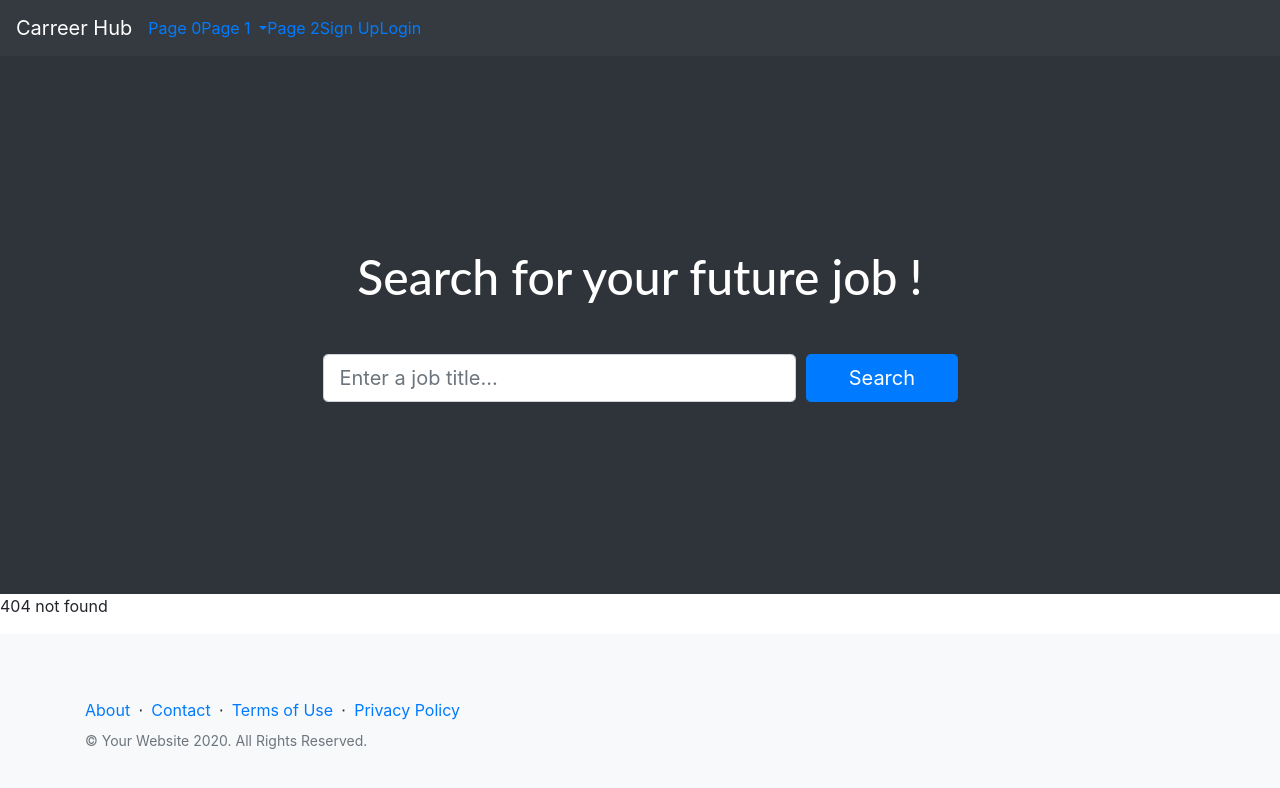
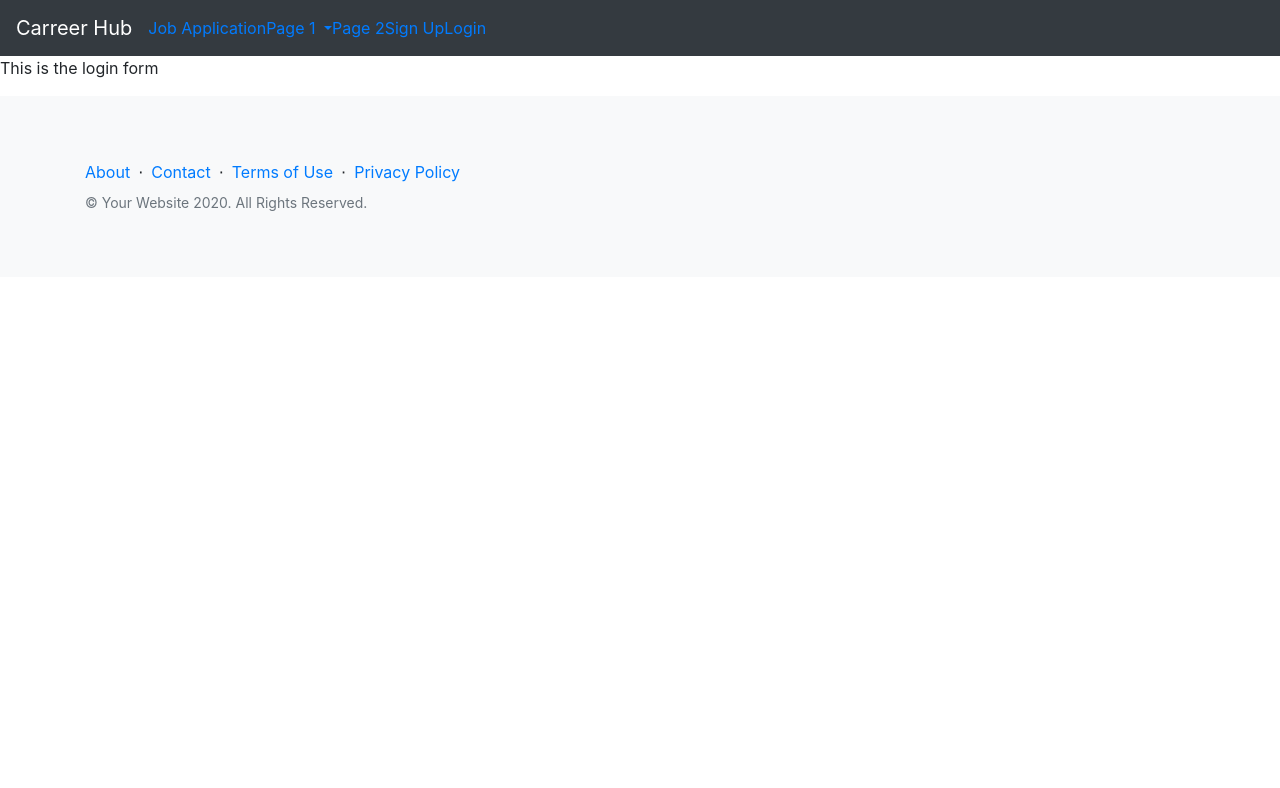
Before and after one commit to carlastjuste/job-hub, a React (Create React App) app: page /login in a window 1280 px wide. Before the commit this address had no page. Shown: the top 788 px of the page. Built offline with nearby package versions, Linux system fonts and the light colour scheme.

Commit message:
Add html route

```diff
--- a/src/App.js
+++ b/src/App.js
@@ -10,6 +10,8 @@ import Header from './components/header';
 import JobSearch from './components/jobSearchArea';
 import StatArea from './components/statArea';
 import Footer from './components/footer';
+import Login from './components/login';
+import Registration from './components/registration';
 import Page1 from './components/page1';
 
 
@@ -22,16 +24,24 @@ function App() {
    <Router>
      <div>
        <Header />
-       <JobSearch />
-
        <Switch>
          <Route exact path = "/">
+         <JobSearch />
          <StatArea />
          </Route>
 
          <Route exact path={isLoggedIn ? '/test' : '/'}>
             <JobSearch />
          </Route>
+
+         <Route exact path = "/registration">
+         <Registration />
+         </Route>
+
+         <Route exact path = "/login">
+         <Login />
+         </Route>
+
 
          <Route>
             <p> 404 not found</p>
--- a/src/components/header.jsx
+++ b/src/components/header.jsx
@@ -25,22 +25,22 @@ class Header extends Component {
         <nav className="navbar navbar-expand-lg navbar-dark bg-dark">
             <div className="navbar-collapse" id="navbarNav">
                 <div className="navbar-header">
-                    <a className="navbar-brand" href="#">Carreer Hub</a>
+                    <a className="navbar-brand" href="/">Carreer Hub</a>
                 </div>
                 <ul className="nav navbar-nav justify-content-center">
-                    <li className="active"><a href="#">Page 0</a></li>
-                    <li class="dropdown"><a class="dropdown-toggle" data-toggle="dropdown" href="#">Page 1 <span class="caret"></span></a>
+                    <li className="active"><a href="/hi">Job Application</a></li>
+                    <li class="dropdown"><a class="dropdown-toggle" data-toggle="dropdown" href="/testPage1">Page 1 <span class="caret"></span></a>
                         <ul class="dropdown-menu">
                             <li><a href="#">Page 1-1</a></li>
                             <li><a href="#">Page 1-2</a></li>
                             <li><a href="#">Page 1-3</a></li>
                         </ul>
                     </li>
-                    <li><a href="#">Page 2</a></li>
+                    <li><a href="/test">Page 2</a></li>
                 </ul>
                 <ul class="nav navbar-nav navbar-right">
-                    <li><a href="#"><span class="glyphicon glyphicon-user"></span> Sign Up</a></li>
-                    <li><a href="#"><span class="glyphicon glyphicon-log-in"></span> Login</a></li>
+                    <li><a href="/registration"><span class="glyphicon glyphicon-user"></span> Sign Up</a></li>
+                    <li><a href="/login"><span class="glyphicon glyphicon-log-in"></span> Login</a></li>
                 </ul>
                 </div>
                 </nav>
--- /dev/null
+++ b/src/components/login.jsx
@@ -0,0 +1,14 @@
+import React, { Component } from 'react';
+
+class Login extends Component {
+    state = {  }
+    render() {
+        return (
+            <React.Fragment>
+                <p>This is the login form</p>
+            </React.Fragment>
+         );
+    }
+}
+
+export default Login;
--- /dev/null
+++ b/src/components/registration.jsx
@@ -0,0 +1,14 @@
+import React, { Component } from 'react';
+
+class Registration extends Component {
+    state = {  }
+    render() {
+        return (
+            <React.Fragment>
+                <p> This is the registration form </p>
+            </React.Fragment>
+         );
+    }
+}
+
+export default Registration;
```
